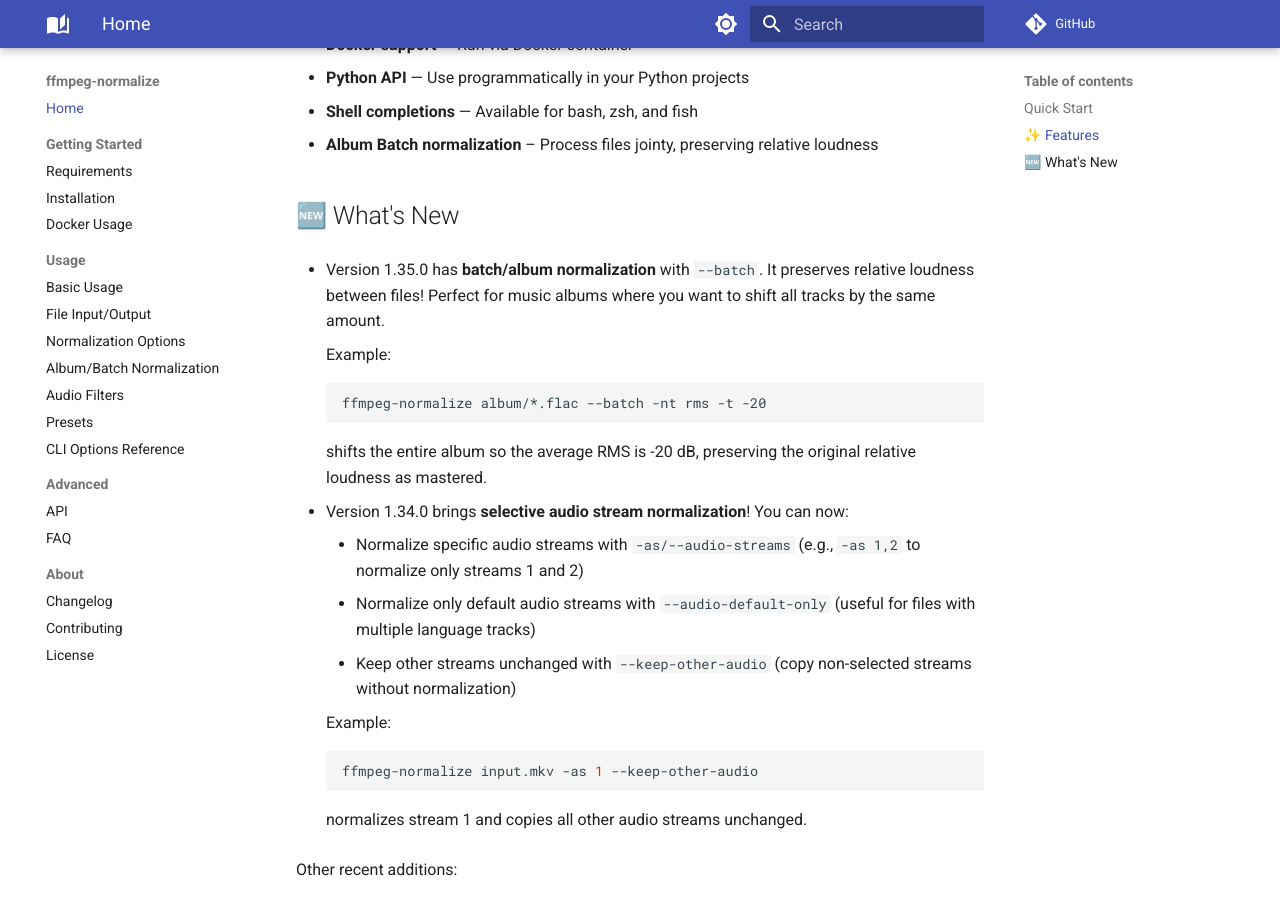
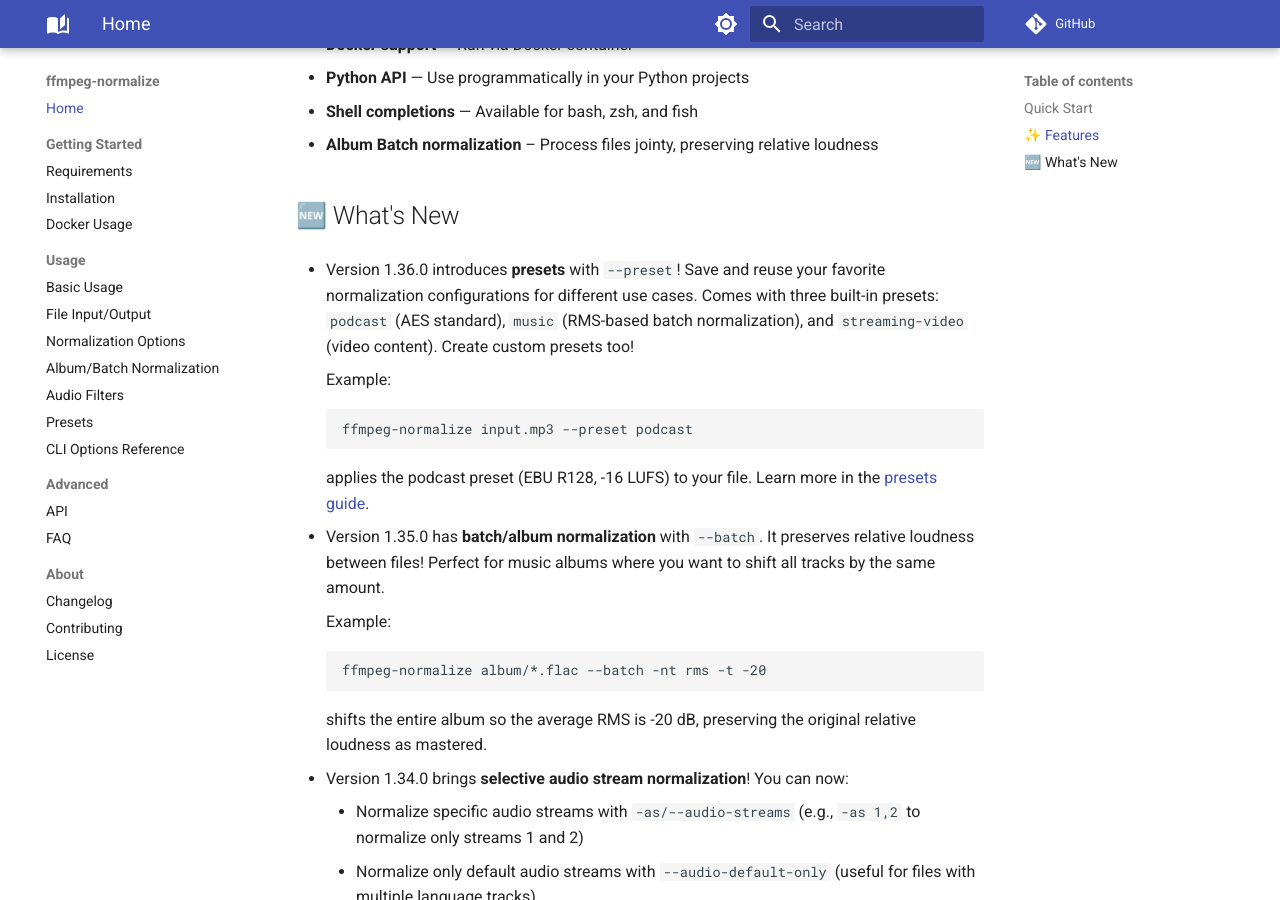
Before and after one commit to slhck/ffmpeg-normalize, an MkDocs documentation site: the page built from docs/index.md, in a window 1280 px wide and 900 px high, scrolled down 871 px. Built offline with MkDocs 1.6.1 and Material for MkDocs 9.7.7, drawn with Linux system fonts in a browser that asks for light colours; comment, search, counter and statistics services are not loaded.

Commit message:
docs: update documentation for new features

````diff
--- a/docs/index.md
+++ b/docs/index.md
@@ -31,6 +31,16 @@
 
 ## 🆕 What's New
 
+- Version 1.36.0 introduces **presets** with `--preset`! Save and reuse your favorite normalization configurations for different use cases. Comes with three built-in presets: `podcast` (AES standard), `music` (RMS-based batch normalization), and `streaming-video` (video content). Create custom presets too!
+
+    Example:
+
+    ```bash
+    ffmpeg-normalize input.mp3 --preset podcast
+    ```
+
+    applies the podcast preset (EBU R128, -16 LUFS) to your file. Learn more in the [presets guide](usage/presets.md).
+
 - Version 1.35.0 has **batch/album normalization** with `--batch`. It preserves relative loudness between files! Perfect for music albums where you want to shift all tracks by the same amount.
 
     Example:
````
Also changed, not shown: README.md (+10 -0 lines).
